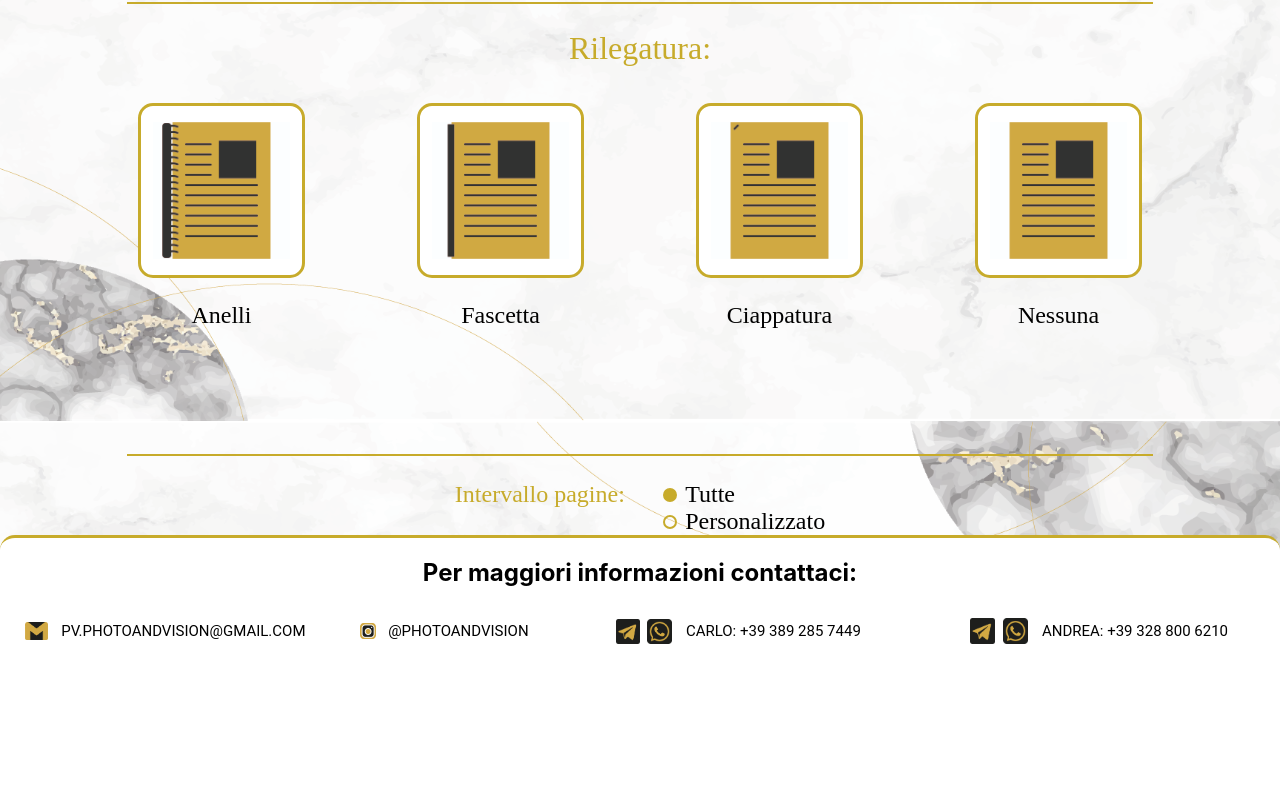
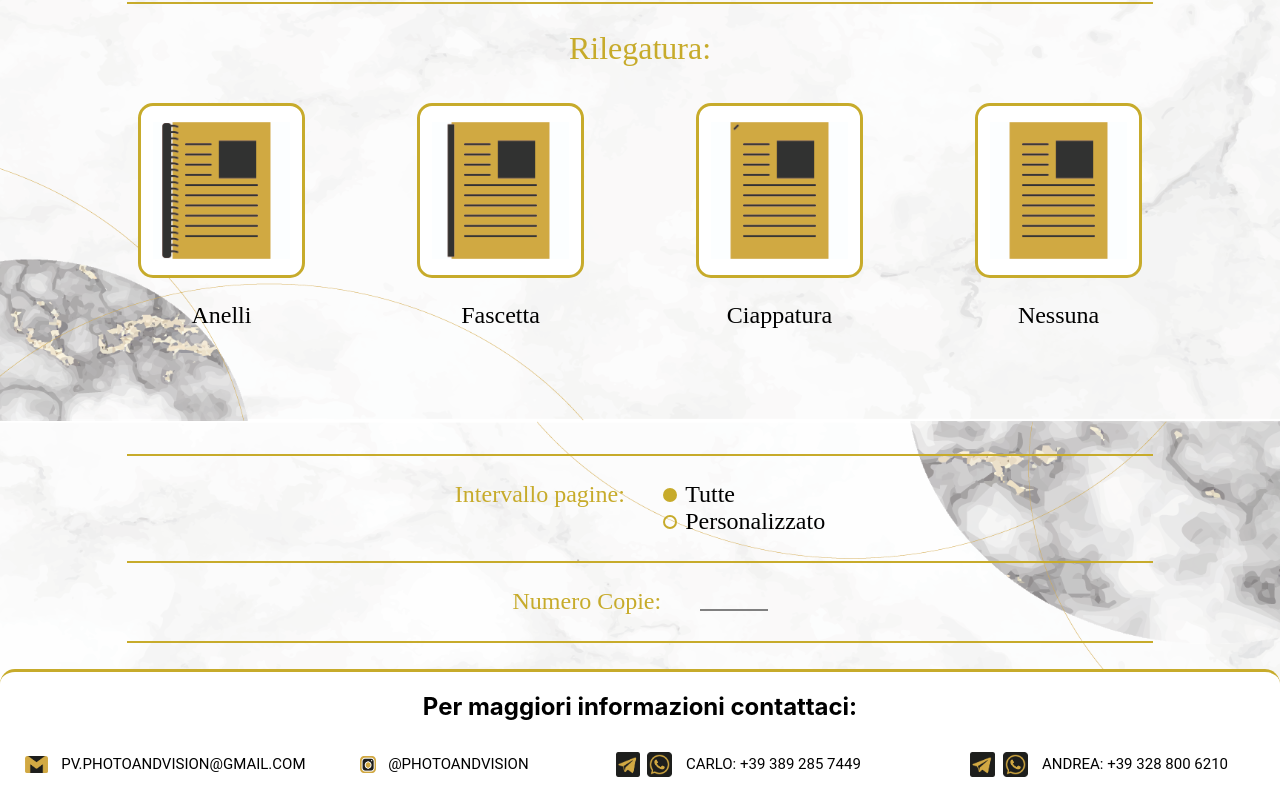
Before and after one commit to CarloVitto01/sito-web-pv, a React (Create React App) app: page / in a window 1280 px wide. Shown: the part 1979-2780 px from the top of the page. Before the commit the page ends 2647 px from the top, so only its background shows below. Built offline with nearby package versions, Linux system fonts and the light colour scheme.

Commit message:
added Numero Copie

```diff
--- a/src/App.tsx
+++ b/src/App.tsx
@@ -8,6 +8,7 @@ import Input from "./components/Input";
 import ContainerCards from "./components/ContainerCards";
 import IntervalloPagine from "./components/IntervalloPagine";
 import SingleDelimiter from "./components/SingleDelimiter";
+import NumeroCopie from "./components/NumeroCopie";
 
 const App = () => {
   return (
@@ -59,7 +60,7 @@ const App = () => {
           },
         ]}
       />
-      <SingleDelimiter/>
+      <SingleDelimiter />
       <ContainerCards
         title="Rilegatura:"
         components={[
@@ -73,8 +74,12 @@ const App = () => {
         ]}
       />
 
-      <SingleDelimiter/>
+      <SingleDelimiter />
       <IntervalloPagine />
+      <SingleDelimiter />
+      <NumeroCopie />
+
+      <SingleDelimiter />
       <Footer />
     </div>
   );
--- a/src/components/IntervalloPagine.module.css
+++ b/src/components/IntervalloPagine.module.css
@@ -41,9 +41,9 @@
     align-items: center;
 }
 
-input[type="number"] {
+.number {
     width: 40px;
-    border: none;
+    border: transparent;
     border-bottom: 1px solid gray;
     background-color: transparent;
     margin-left: 10%;
--- a/src/components/IntervalloPagine.tsx
+++ b/src/components/IntervalloPagine.tsx
@@ -65,6 +65,7 @@ const IntervalloPagine = () => {
                                 inputMode="numeric"
                                 value={numeriDa}
                                 onChange={handleNumeriDaChange}
+                                className={classes["number"]}
                             />
                         </div>
                         <div className={classes["inputRowDivS"]}>
@@ -75,6 +76,7 @@ const IntervalloPagine = () => {
                                 inputMode="numeric"
                                 value={numeriA}
                                 onChange={handleNumeriAChange}
+                                className={classes["number"]}
                             />
                         </div>
                     </div>
--- /dev/null
+++ b/src/components/NumeroCopie.module.css
@@ -0,0 +1,29 @@
+.copy-number{
+    display: flex;
+    justify-content: center;
+}
+
+.container{
+    display: flex;
+    align-items: center;
+    width: 100%;
+    justify-content: center;
+}
+
+.title {
+    font-size: 150%;
+    font-family: Oswald;
+    color: rgb(199, 171, 43);
+    margin: 0%;
+    margin-right: 3%;
+}
+
+.number{
+    display: flex;
+    justify-content: start;
+    flex-direction: row;
+    border: none;
+    border-bottom: 2px solid gray;
+    background-color: transparent;
+    width: 5%;
+}
--- /dev/null
+++ b/src/components/NumeroCopie.tsx
@@ -0,0 +1,14 @@
+import classes from "./NumeroCopie.module.css";
+
+const NumeroCopie = () => {
+    return(
+        <div className={classes["copy-number"]}>
+            <div className={classes["container"]}>
+                <p className={classes["title"]}>Numero Copie:</p>
+                <input type="number" value="Numero copie" className={classes["number"]}/>
+            </div>
+        </div>
+    );
+};
+
+export default NumeroCopie;
```
Lines whose indentation alone changed are shown as unchanged.
